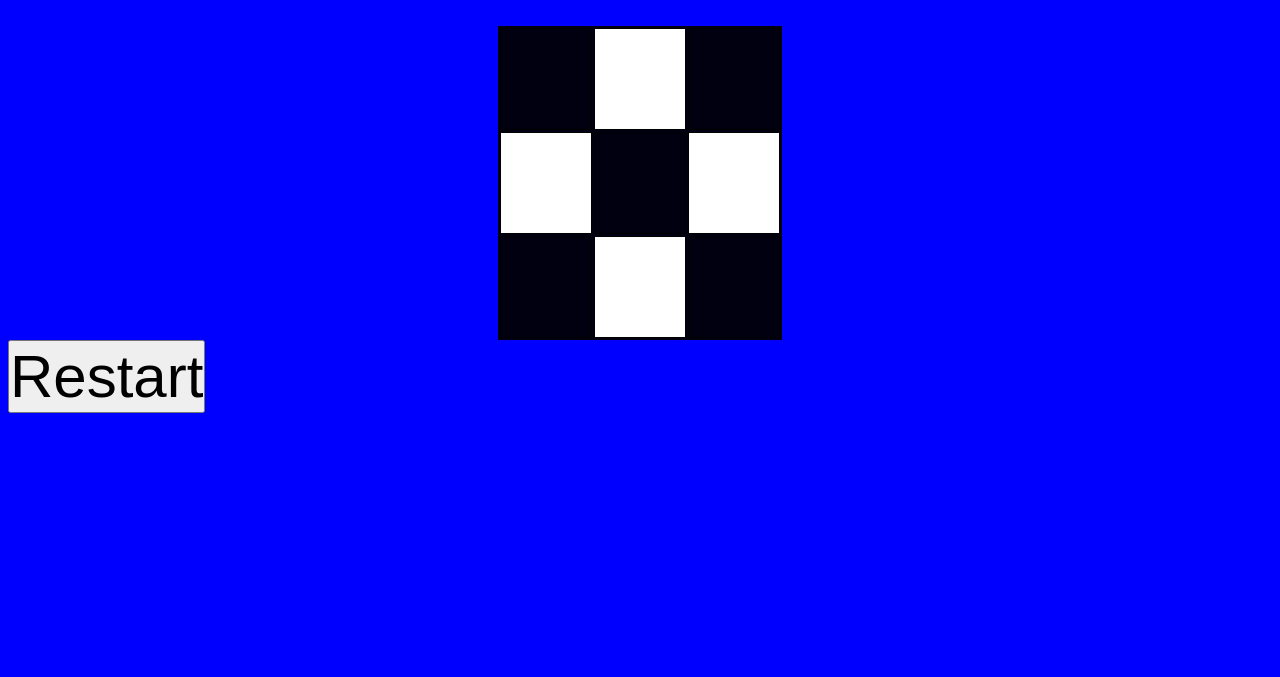
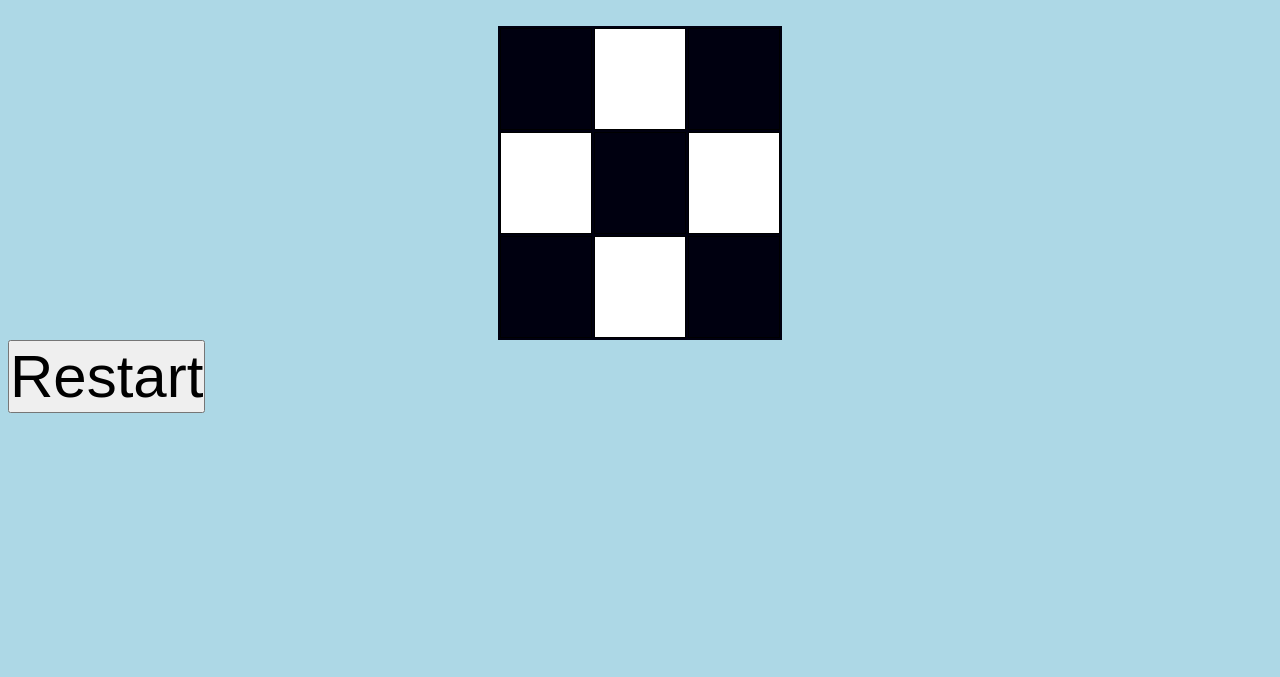
Before and after one commit to suhel8/Tic_Tac_Toe, a plain HTML site: page index.html in a window 1280 px wide. Shown: the part 123-800 px from the top of the page. Drawn offline with Linux system fonts and the light colour scheme.

Commit message:
Update main.css

```diff
--- a/main.css
+++ b/main.css
@@ -8,7 +8,7 @@ h1 {
 }
 
 body{
-  background-color: blue;
+  background-color: #ADD8E6;
 }
 
 table{
```
